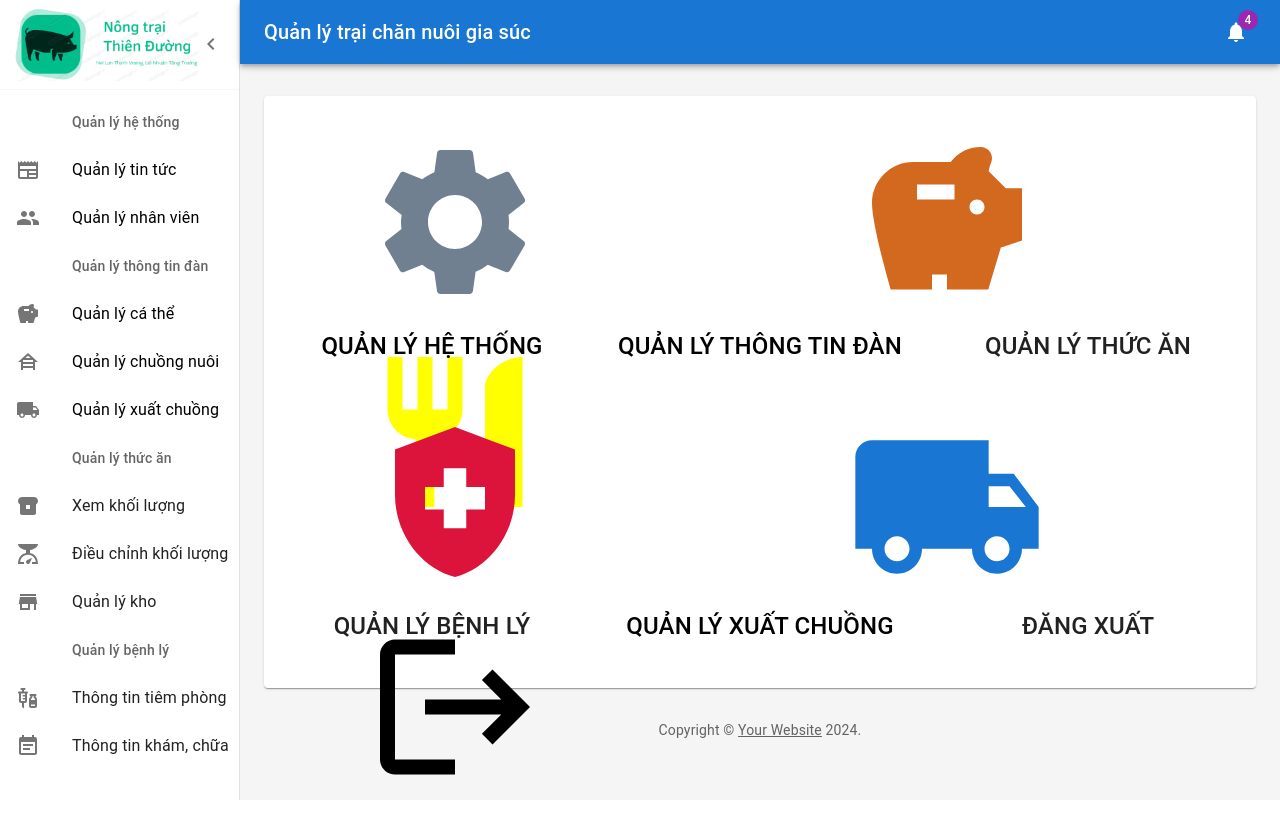
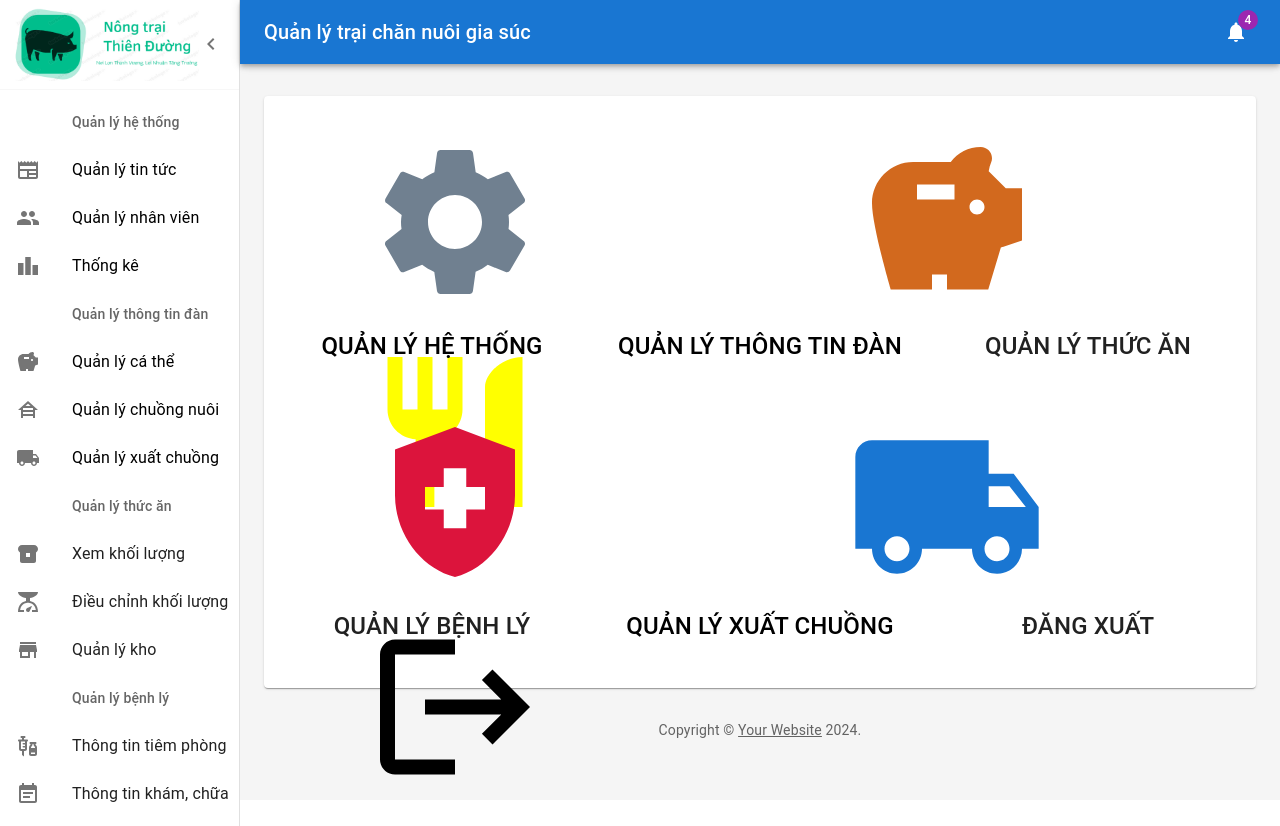
Before and after one commit to C1123G1-Org/C1123G1-Repo--FE-, a React (Create React App) app: page /admin in a window 1280 px wide. Before the commit the page ends 800 px from the top, so only its background shows below. Built offline with nearby package versions, Linux system fonts and the light colour scheme.

Commit message:
thong ke

```diff
--- a/src/layouts/listItems2.js
+++ b/src/layouts/listItems2.js
@@ -16,6 +16,7 @@ import EventNoteIcon from "@mui/icons-material/EventNote";
 import {Link} from "react-router-dom";
 import {useContext} from "react";
 import {AppContext} from "./AppContext";
+import LeaderboardIcon from '@mui/icons-material/Leaderboard';
 // import Cookies from "js-cookie";
 
 export default function ListItems2() {
@@ -40,6 +41,14 @@ export default function ListItems2() {
                             <PeopleIcon/>
                         </ListItemIcon>
                         <ListItemText primary="Quản lý nhân viên"/>
+                    </ListItemButton>
+                </Link>
+                <Link to={"/admin/pig-stat"} style={{textDecoration: "none", color: "black"}}>
+                    <ListItemButton selected = {nut3}>
+                        <ListItemIcon>
+                            <LeaderboardIcon/>
+                        </ListItemIcon>
+                        <ListItemText primary="Thống kê"/>
                     </ListItemButton>
                 </Link>
 
```
